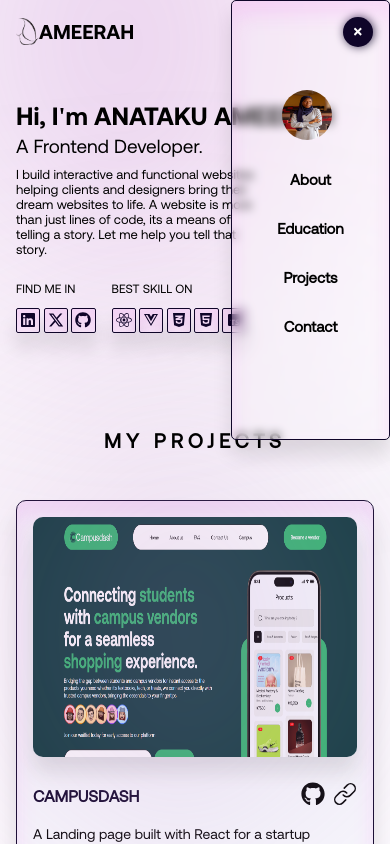
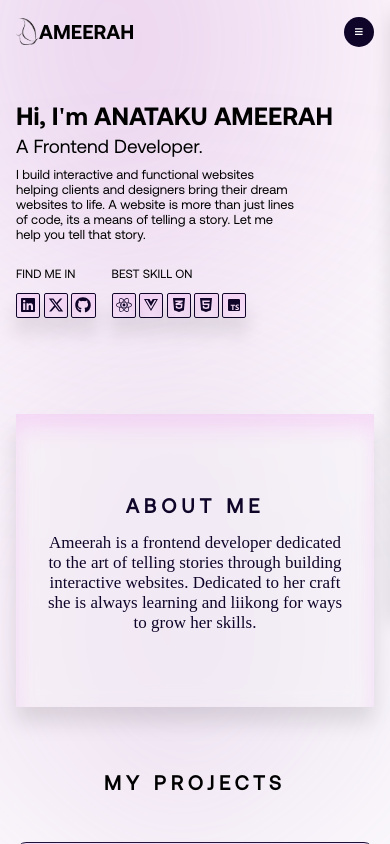
Before and after one commit to AnatakuAmeerah/PORTFOLIO-WEBSITE, a React (Vite) app: page / in a window 390 px wide. Shown: the top 844 px of the page. Built offline with nearby package versions, Linux system fonts and the light colour scheme.

Commit message:
responsive adjustment

```diff
--- a/src/App.css
+++ b/src/App.css
@@ -62,6 +62,9 @@ body {
 }
 .pfp{
   border-radius: 20px;
+  animation-name: slide;
+  animation-duration: 3s;
+  position: relative;
 }
 
 .name-intro{
@@ -103,6 +106,31 @@ body {
   display: flex;
   gap: 0.5rem;
 }
+/* animation */
+.slide-in-1{
+  animation-name: slidein;
+  animation-duration: 3s;
+  position: relative;
+}
+
+/* Keyframes */
+@keyframes slidein{
+  from{
+    left: -20%;
+  }
+  to{
+    left:0% ;
+  }
+}
+@keyframes slide{
+  from{
+    top: 200px;
+  }
+  to{
+    top:0px ;
+  }
+}
+
 
 /* PROJECT CSS */
 .project-head{
@@ -265,6 +293,7 @@ body {
     font-size: 13px;
     width: 15rem;
     margin-top: 0;
+    width: 280px;
   }
   .logo-cont-text{
     font-family:AenoikTrial-Regular;
@@ -289,17 +318,17 @@ body {
   }
 
   .education-sub-h4{
-    font-size: 14px;
+    font-size: 13px;
   }
   .education-sub-h6{
     font-size: 12px;
     margin-top: -0.5rem;
   }
   .education-sub-p1{
-    font-size: 14px;
+    font-size: 13px;
   }
   .education-sub-p{
-    font-size: 12px;
+    font-size: 10px;
   }
 
   body {
--- a/src/App.jsx
+++ b/src/App.jsx
@@ -5,6 +5,7 @@ import { BiLogoTypescript } from "react-icons/bi";
 import { FaXTwitter } from "react-icons/fa6";
 import { GoLink } from "react-icons/go";
 import Contact from './Components/Contact/contact';
+import About from './Components/About me/about';
 
 function App() {
 
@@ -16,7 +17,7 @@ function App() {
         <Navbar />
         {/* HERO SECTION */}
         <section className='home-section'>
-          <div>
+          <div className='slide-in-1'>
             <h1 className='name-intro'>Hi, I'm ANATAKU AMEERAH</h1>
             <p className='frontend'>A Frontend Developer.</p>
             <p className='what-i-do'>I build interactive and functional websites helping clients and designers bring their dream websites to life. A website is more than just lines of code, its a means of telling a story. Let me help you tell that story.</p>
@@ -46,6 +47,8 @@ function App() {
             <img className='pfp' width={400} height={500} src="./IMG_4681-Edit.jpg" alt="" />
           </div>
         </section>
+        {/* ABOUT */}
+        <About/>
         {/* MY PROJECTS */}
         <section>
           <h2 className='project-head'>MY PROJECTS</h2>
--- /dev/null
+++ b/src/Components/About me/about.jsx
@@ -0,0 +1,15 @@
+import './aboutme.css';
+
+function About() {
+    return (
+        <>
+            <section className=" about-me-bg">
+                <h2 className='project-head' style={{color: '#0F0529', paddingTop:'5rem'}}>ABOUT ME</h2>
+                <p className="about-p">
+                    Ameerah is a frontend developer dedicated to the art of telling stories through building interactive websites. Dedicated to her craft she is always learning and liikong for ways to grow her skills.
+                </p>
+            </section>
+        </>
+    )
+}
+export default About
--- /dev/null
+++ b/src/Components/About me/aboutme.css
@@ -0,0 +1,39 @@
+.about-p{
+    font-size: 25px;
+    width: 950px;
+    margin: 10px auto;
+    text-align: center;
+    color:#0F0529;
+}
+.about-me-bg{
+    padding-bottom: 7rem;
+    margin-top: 6rem;
+    /* border-top: 2px solid black;
+    border-bottom: 2px solid black; */
+    box-shadow: 0px 15px 20px rgba(0, 0, 0, 0.11) , inset 0px 15px 20px rgba(240, 127, 240, 0.2) ;
+    background-color: rgba(245, 245, 245, 0.267);
+    backdrop-filter: blur(10px);
+
+}
+@media screen and (max-width:1024px){
+
+}
+@media screen and (max-width:767px){
+    .about-p{
+        font-size: 17px;
+        width: 300px;
+        margin: 10px auto;
+        text-align: center;
+        color:#0F0529;
+    }
+    .about-me-bg{
+        padding-bottom: 4rem;
+        margin-top: 3rem;
+        /* border-top: 2px solid black;
+        border-bottom: 2px solid black; */
+        box-shadow: 0px 15px 20px rgba(0, 0, 0, 0.11) , inset 0px 15px 20px rgba(240, 127, 240, 0.2) ;
+        background-color: rgba(245, 245, 245, 0.267);
+        backdrop-filter: blur(10px);
+
+    }
+}
--- a/src/Components/navBar/navBar.css
+++ b/src/Components/navBar/navBar.css
@@ -18,6 +18,7 @@ nav{
     position: sticky;
     position: -webkit-sticky;
     top: 0;
+    z-index: 1;
 
 }
 .Ameerah{
@@ -93,11 +94,11 @@ nav{
 }
 .nav-list-box{
   position: fixed;
-right: -100vh;
-top: 0;
-right: 0;
-height: 50%;
-width: 30%;
+  left:100%;
+  top:0;
+  right:  0;
+  height: 70%;
+  width: 40%;
 display: flex;
 flex-direction: column;
 align-items: center;
@@ -110,8 +111,7 @@ transition: 0.7s ;
   /* padding-top: 2rem; */
 }
 nav .responsive_nav {
-  transform: translateX(100vh);
- overflow: hidden;
+  transform: translateX(-50vw);
 }
 .nav-list-box img {
   justify-content: center;
@@ -143,6 +143,7 @@ ul{
   font-family:  AenoikTrial-Regular ;
   font-size: 22px;
   text-align: center;
+
 }
 }
 @media screen and (max-width:767px){
```
